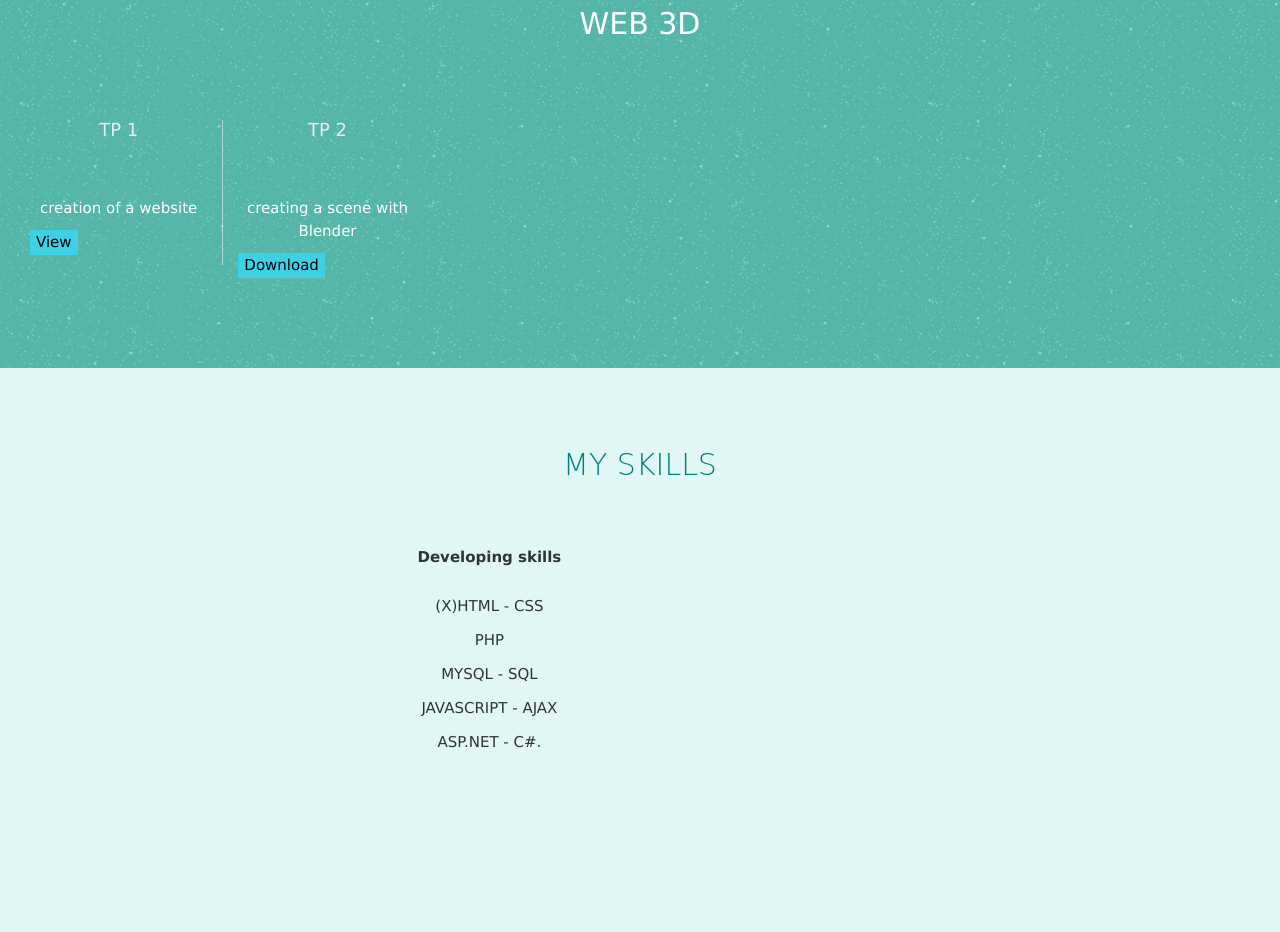
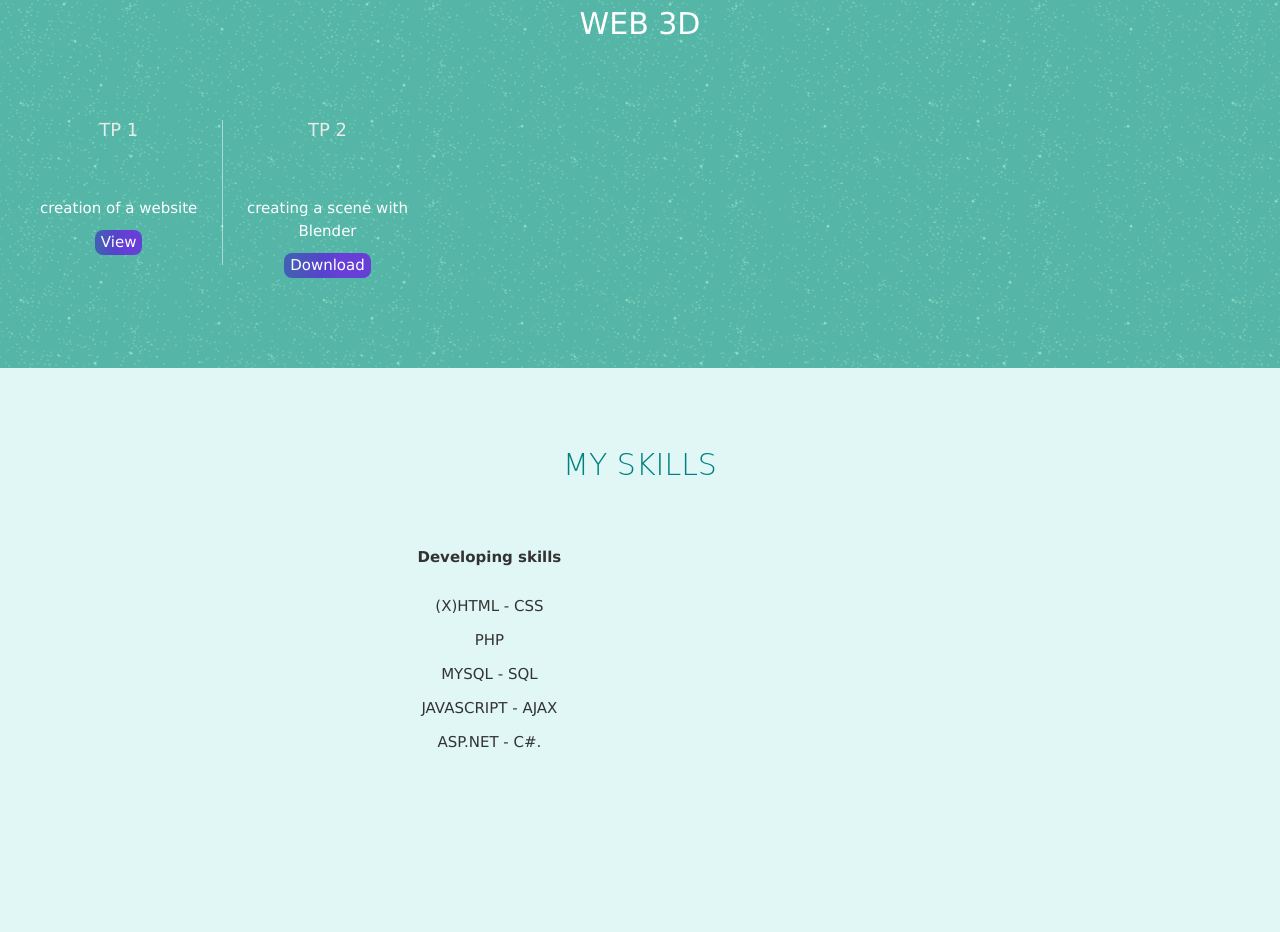
Before and after one commit to kaouther197/portfolio.kaouther-, a plain HTML site: page index.html in a window 1280 px wide. Shown: the part 1759-2691 px from the top of the page. Drawn offline with nearby package versions, Linux system fonts and the light colour scheme; a web font is replaced by a local one.

Commit message:
Update index.html

```diff
--- a/index.html
+++ b/index.html
@@ -238,7 +238,7 @@
                                 <h4> TP 1
                                      </h4>
 				    <p>creation of a website<p>
-                                <button style="background-color: #3DD1E7; border: 0 solid #E5E7EB; box-sizing: border-box; color: #000000; display: flex; font-family: ui-sans-serif,system-ui,-apple-system,system-ui,"Segoe UI",Roboto,"Helvetica Neue",Arial,"Noto Sans",sans-serif,"Apple Color Emoji","Segoe UI Emoji","Segoe UI Symbol","Noto Color Emoji"; font-size: 1rem; font-weight: 700; justify-content: center; line-height: 1.75rem; padding: .75rem 1.65rem; position: relative; text-align: center; text-decoration: none #000000 solid; text-decoration-thickness: auto; width: 100%; max-width: 460px; position: relative; cursor: pointer; transform: rotate(-2deg); user-select: none; -webkit-user-select: none; touch-action: manipulation; } .button-53:focus { outline: 0; } .button-53:after { content: ''; position: absolute; border: 1px solid #000000; bottom: 4px; left: 4px; width: calc(100% - 1px); height: calc(100% - 1px); } .button-53:hover:after { bottom: 2px; left: 2px; } @media (min-width: 768px) { .button-53 { padding: .75rem 3rem; font-size: 1.25rem;"
+                                <button style="background-image: linear-gradient(92.88deg, #455EB5 9.16%, #5643CC 43.89%, #673FD7 64.72%); border-radius: 8px; border-style: none; box-sizing: border-box; color: #FFFFFF; cursor: pointer; flex-shrink: 0; font-family: "Inter UI","SF Pro Display",-apple-system,BlinkMacSystemFont,"Segoe UI",Roboto,Oxygen,Ubuntu,Cantarell,"Open Sans","Helvetica Neue",sans-serif; font-size: 16px; font-weight: 500; height: 4rem; padding: 0 1.6rem; text-align: center; text-shadow: rgba(0, 0, 0, 0.25) 0 3px 8px; transition: all .5s; user-select: none; -webkit-user-select: none; touch-action: manipulation; } .button-36:hover { box-shadow: rgba(80, 63, 205, 0.5) 0 1px 30px; transition-duration: .1s; } @media (min-width: 768px) { .button-36 { padding: 0 2.6rem"
 					onclick=" location.href='https://kaouther-okba.netlify.app/'"
                         >View </button>
 
@@ -247,7 +247,7 @@
                                 <h4>
                                    TP 2 </h4>
 				    <p>creating a scene with Blender</p>
-                                   <button style="background-color: #3DD1E7; border: 0 solid #E5E7EB; box-sizing: border-box; color: #000000; display: flex; font-family: ui-sans-serif,system-ui,-apple-system,system-ui,"Segoe UI",Roboto,"Helvetica Neue",Arial,"Noto Sans",sans-serif,"Apple Color Emoji","Segoe UI Emoji","Segoe UI Symbol","Noto Color Emoji"; font-size: 1rem; font-weight: 700; justify-content: center; line-height: 1.75rem; padding: .75rem 1.65rem; position: relative; text-align: center; text-decoration: none #000000 solid; text-decoration-thickness: auto; width: 100%; max-width: 460px; position: relative; cursor: pointer; transform: rotate(-2deg); user-select: none; -webkit-user-select: none; touch-action: manipulation; } .button-53:focus { outline: 0; } .button-53:after { content: ''; position: absolute; border: 1px solid #000000; bottom: 4px; left: 4px; width: calc(100% - 1px); height: calc(100% - 1px); } .button-53:hover:after { bottom: 2px; left: 2px; } @media (min-width: 768px) { .button-53 { padding: .75rem 3rem; font-size: 1.25rem;"
+                                   <button style="background-image: linear-gradient(92.88deg, #455EB5 9.16%, #5643CC 43.89%, #673FD7 64.72%); border-radius: 8px; border-style: none; box-sizing: border-box; color: #FFFFFF; cursor: pointer; flex-shrink: 0; font-family: "Inter UI","SF Pro Display",-apple-system,BlinkMacSystemFont,"Segoe UI",Roboto,Oxygen,Ubuntu,Cantarell,"Open Sans","Helvetica Neue",sans-serif; font-size: 16px; font-weight: 500; height: 4rem; padding: 0 1.6rem; text-align: center; text-shadow: rgba(0, 0, 0, 0.25) 0 3px 8px; transition: all .5s; user-select: none; -webkit-user-select: none; touch-action: manipulation; } .button-36:hover { box-shadow: rgba(80, 63, 205, 0.5) 0 1px 30px; transition-duration: .1s; } @media (min-width: 768px) { .button-36 { padding: 0 2.6rem"
 					   onclick="displayDate()">  Download </button>
 				    <script>
 
```
